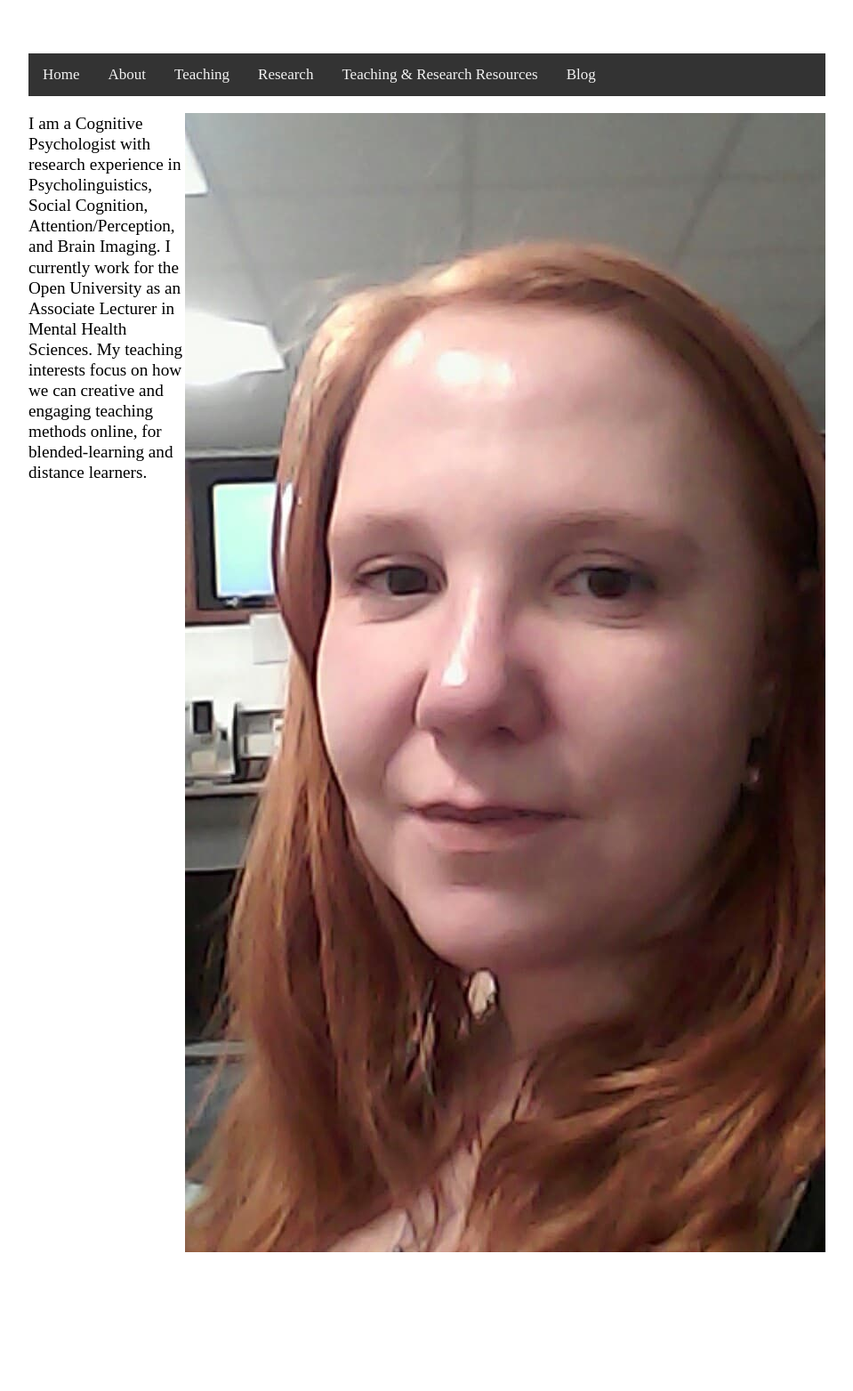
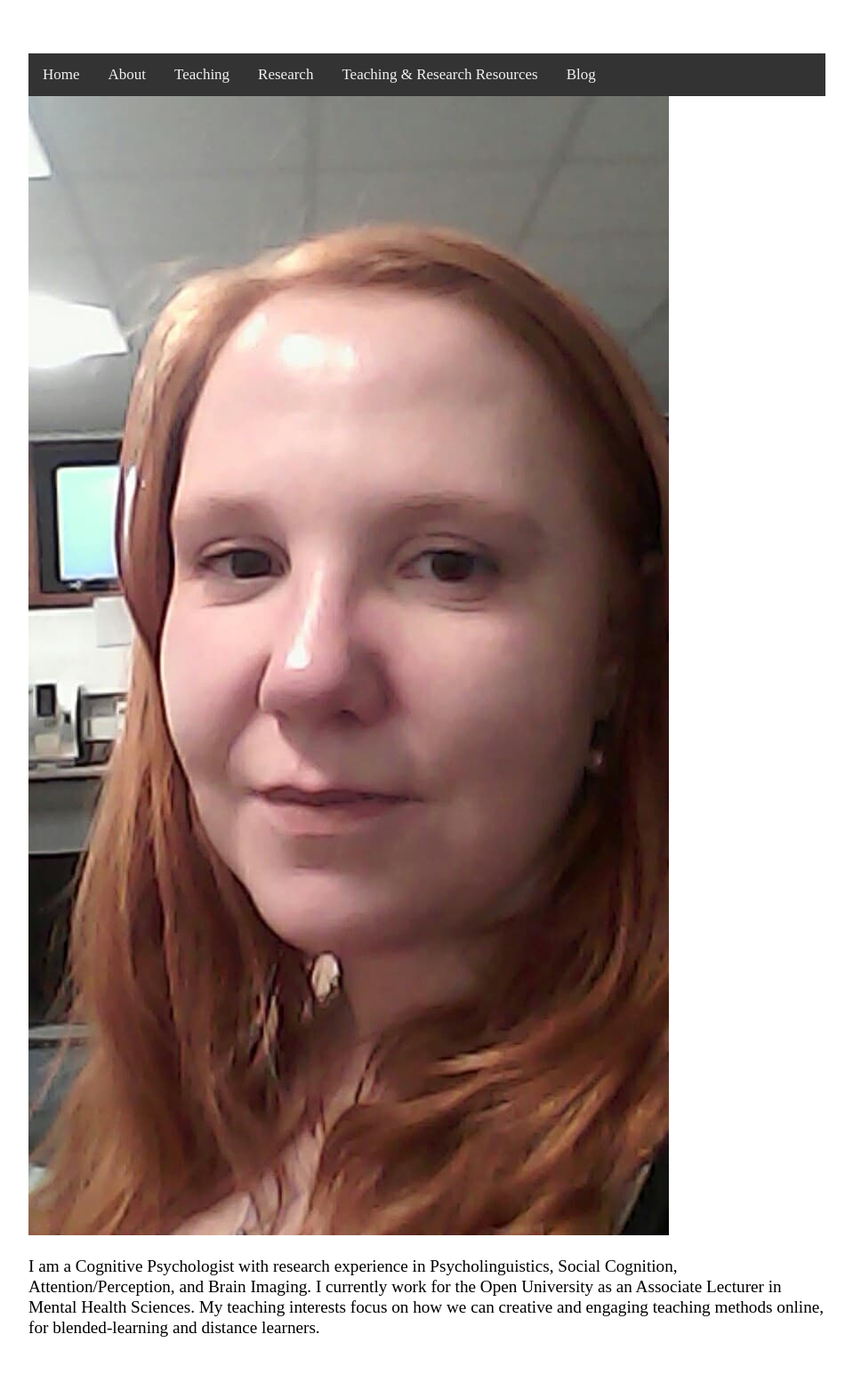
Before and after one commit to jmattschey/jmattschey.github.io, a Jekyll site: the page built from index.html, in a window 1280 px wide. Shown: the whole page at 89% size, without its empty margins (160-1119 px from the left). Built offline with Jekyll 4.4.1, drawn with Linux system fonts in a browser that asks for light colours; before the commit the page ends 1407 px from its top, so only the background shows below that.

Commit message:
Update index.html

```diff
--- a/index.html
+++ b/index.html
@@ -6,7 +6,7 @@ title: Jennifer Mattschey
 <div class="blurb">
 
 	<div class = "TextWrapRight">
-	<img src="profile.jpg" style="float:right;height:50%;">
+	<img src="profile.jpg">
 </div>
 	<p>I am a Cognitive Psychologist with research experience in Psycholinguistics,
 	Social Cognition, Attention/Perception, and Brain Imaging. I currently
```
